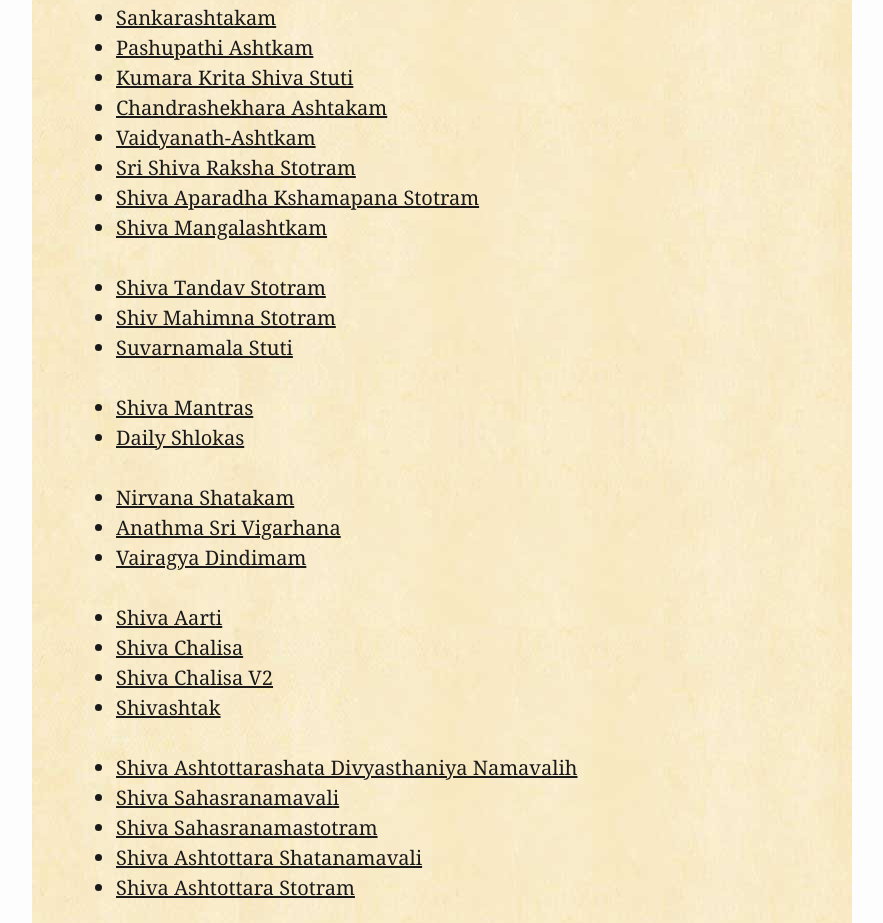
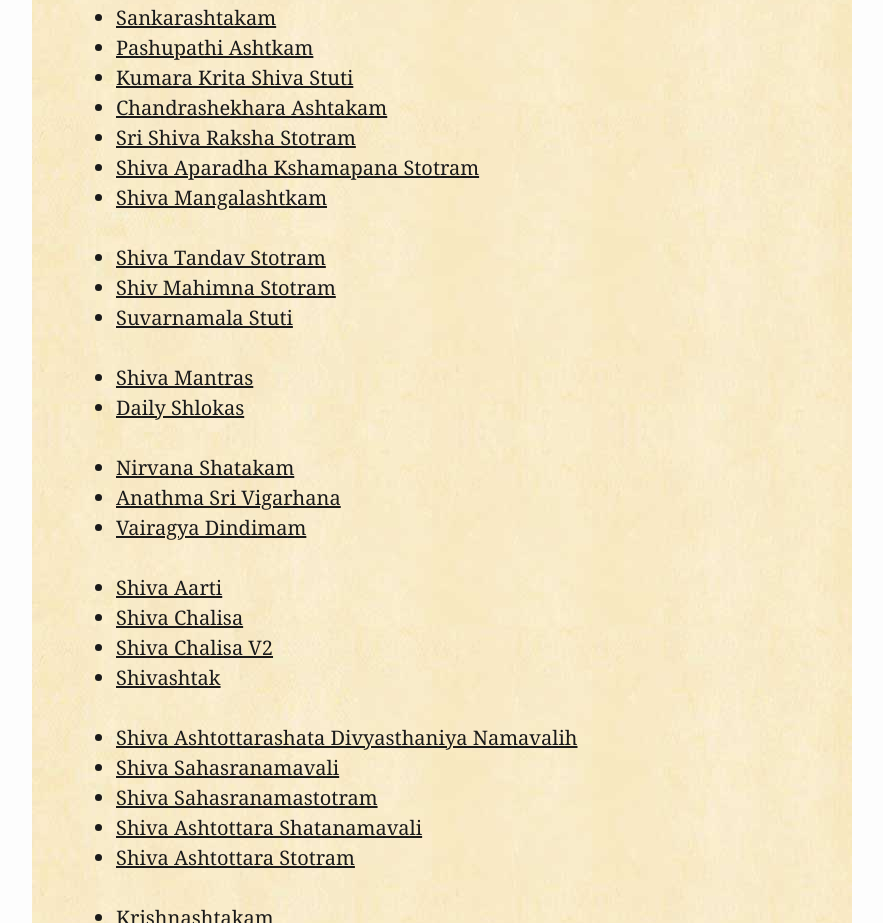
Before and after one commit to akhil3417/akhil3417.github.io, a plain HTML site: page html/shiva-stuti-toc.html in a window 1280 px wide. Shown: the part 1140-2063 px from the top of the page, without its empty margins (198-1081 px from the left). Drawn offline with Linux system fonts and the light colour scheme.

Commit message:
remove extra link

```diff
--- a/html/shiva-stuti-toc.html
+++ b/html/shiva-stuti-toc.html
@@ -270,7 +270,6 @@
         <a href="kumarakrita-shivastuti.html">Kumara Krita Shiva Stuti</a>
       </li>
       <li><a href="chandrashekharstotram.html">Chandrashekhara Ashtakam</a></li>
-      <li><a href="vaidyanath-ashtkam.html">Vaidyanath-Ashtkam</a></li>
       <li><a href="shiva-raksha-stotram.html">Sri Shiva Raksha Stotram</a></li>
       <li>
         <a href="shiva-aparadha-kshamapana-stotram.html"
```
